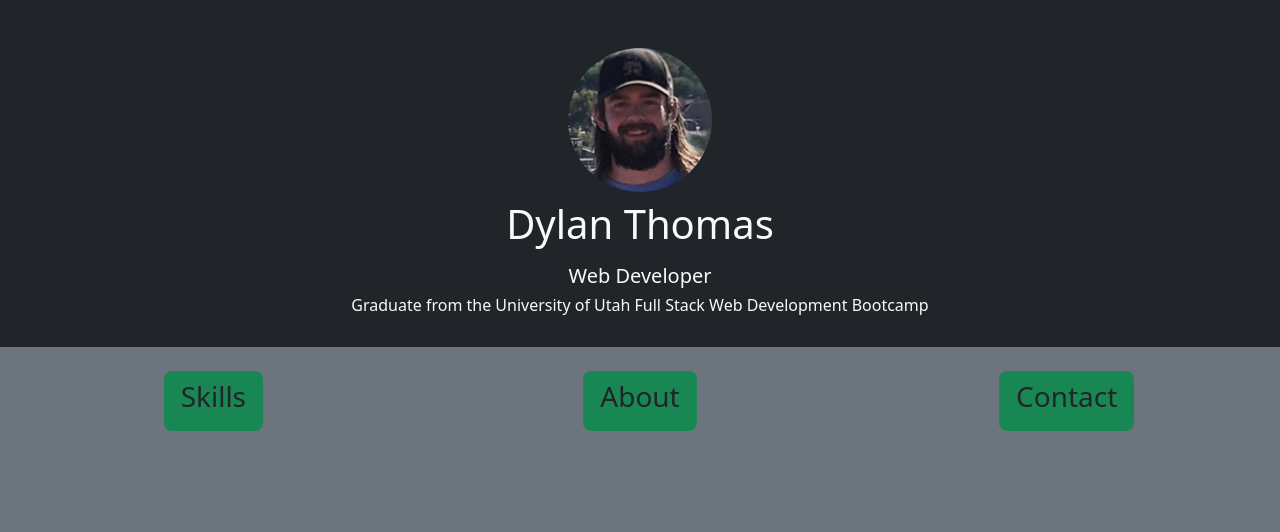
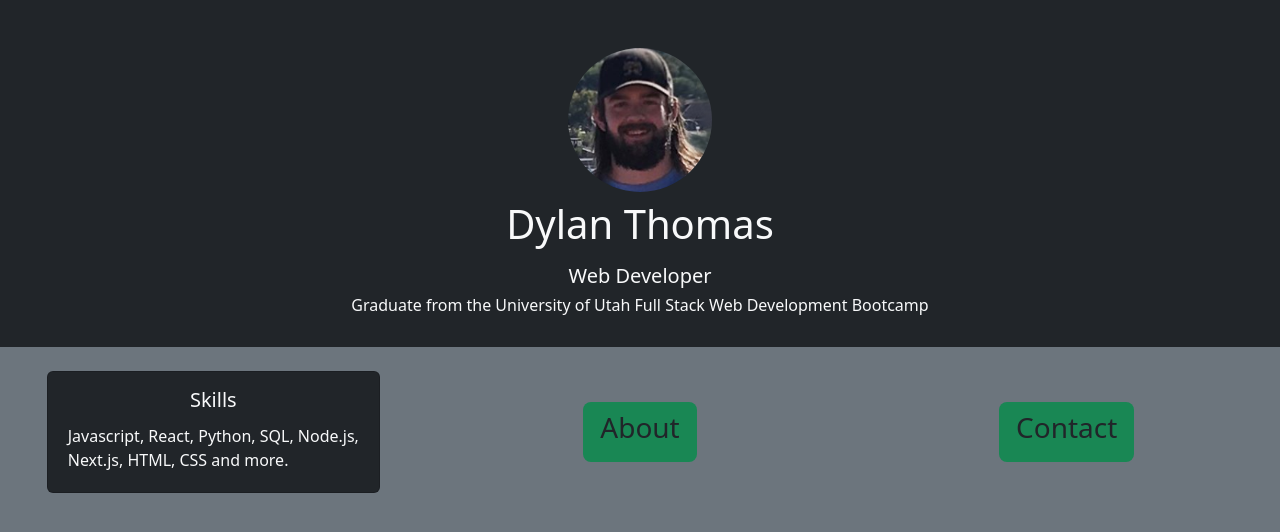
Before and after one commit to thomasdylan/portfolio, a Next.js app: page / in a window 1280 px wide. Shown: the top 532 px of the page. Built offline with nearby package versions, Linux system fonts and the light colour scheme.

Commit message:
Profile update

```diff
--- a/components/LinkContainer.tsx
+++ b/components/LinkContainer.tsx
@@ -1,6 +1,6 @@
 import useMediaQuery from '@mui/material/useMediaQuery';
 import React from 'react'
-import { Container, Row, Col, Button } from 'react-bootstrap'
+import { Container, Row, Col, Button, Card } from 'react-bootstrap'
 
 const LinkContainer = () => {
   const isSmallScreen = useMediaQuery('(max-width:600px)');
@@ -9,15 +9,15 @@ const LinkContainer = () => {
       <Container fluid className='bg-secondary' style={{ minHeight: '100vh'}}>
         <Row className={`${isSmallScreen ? 'pt-2' : 'pt-4'} justify-content-center`}>
             <Col className='d-flex align-items-center justify-content-center'>
-                <Button variant='contained' className='bg-success' size='lg'>
-                    <Row>
-                      <h3>Skills</h3>
-
-                    </Row>
-                    <Row>
-
-                    </Row>
-                </Button>
+                <Card className='bg-dark text-light'>
+                    <Card.Body>
+                      <Card.Title className='d-flex justify-content-center'>Skills</Card.Title>
+                      <Card.Text className='d-flex align- p-1'>
+                        Javascript, React, Python, SQL, Node.js,<br />
+                        Next.js, HTML, CSS and more.
+                      </Card.Text>
+                    </Card.Body>
+                </Card>
             </Col>
             <Col className='d-flex align-items-center justify-content-center'>
                 <Button variant='contained' className='bg-success' size='lg'>
```
